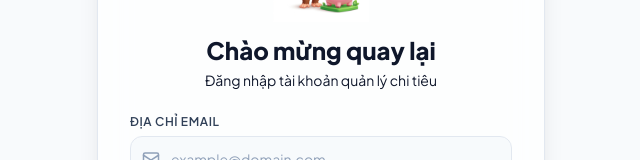
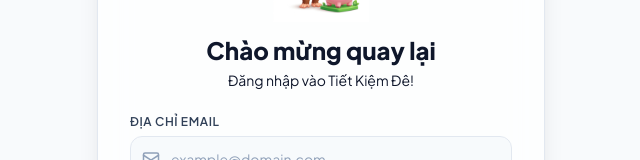
Before and after one commit to ducthanhnguyen04/tietkiemde, a React (Vite) app: page /login in a window 1280 px wide. Shown: the part 201-361 px from the top of the page, without its empty margins (319-959 px from the left). Built offline with nearby package versions, Linux system fonts and the light colour scheme.

Commit message:
update code

```diff
--- a/src/pages/Login.tsx
+++ b/src/pages/Login.tsx
@@ -62,7 +62,7 @@
             <img src={mascotSaving} className="w-full h-full object-contain" alt="Mascot Saving" />
           </div>
           <h2 className="text-2xl font-extrabold text-slate-900 dark:text-white">Chào mừng quay lại</h2>
-          <p className="text-sm text-slate-555 dark:text-slate-400 mt-1">Đăng nhập tài khoản quản lý chi tiêu</p>
+          <p className="text-sm text-slate-555 dark:text-slate-400 mt-1">Đăng nhập vào Tiết Kiệm Đê!</p>
         </div>
 
         {/* Error Alert */}
@@ -145,10 +145,10 @@
           className="w-full flex items-center justify-center py-2.5 px-4 bg-white dark:bg-slate-800 hover:bg-slate-50 dark:hover:bg-slate-700 border border-slate-200 dark:border-slate-700 text-slate-700 dark:text-slate-300 font-semibold text-sm rounded-xl transition-all shadow-sm cursor-pointer disabled:opacity-50"
         >
           <svg className="w-4.5 h-4.5 mr-2.5" viewBox="0 0 24 24" xmlns="http://www.w3.org/2000/svg">
-            <path d="M22.56 12.25c0-.78-.07-1.53-.2-2.25H12v4.26h5.92c-.26 1.37-1.04 2.53-2.21 3.31v2.77h3.57c2.08-1.92 3.28-4.74 3.28-8.09z" fill="#4285F4"/>
-            <path d="M12 23c2.97 0 5.46-.98 7.28-2.66l-3.57-2.77c-.98.66-2.23 1.06-3.71 1.06-2.86 0-5.29-1.93-6.16-4.53H2.18v2.84C3.99 20.53 7.7 23 12 23z" fill="#34A853"/>
-            <path d="M5.84 14.09c-.22-.66-.35-1.36-.35-2.09s.13-1.43.35-2.09V7.06H2.18C1.43 8.55 1 10.22 1 12s.43 3.45 1.18 4.94l2.85-2.22.81-.63z" fill="#FBBC05"/>
-            <path d="M12 5.38c1.62 0 3.06.56 4.21 1.64l3.15-3.15C17.45 2.09 14.97 1 12 1 7.7 1 3.99 3.47 2.18 7.06l3.66 2.84c.87-2.6 3.3-4.52 6.16-4.52z" fill="#EA4335"/>
+            <path d="M22.56 12.25c0-.78-.07-1.53-.2-2.25H12v4.26h5.92c-.26 1.37-1.04 2.53-2.21 3.31v2.77h3.57c2.08-1.92 3.28-4.74 3.28-8.09z" fill="#4285F4" />
+            <path d="M12 23c2.97 0 5.46-.98 7.28-2.66l-3.57-2.77c-.98.66-2.23 1.06-3.71 1.06-2.86 0-5.29-1.93-6.16-4.53H2.18v2.84C3.99 20.53 7.7 23 12 23z" fill="#34A853" />
+            <path d="M5.84 14.09c-.22-.66-.35-1.36-.35-2.09s.13-1.43.35-2.09V7.06H2.18C1.43 8.55 1 10.22 1 12s.43 3.45 1.18 4.94l2.85-2.22.81-.63z" fill="#FBBC05" />
+            <path d="M12 5.38c1.62 0 3.06.56 4.21 1.64l3.15-3.15C17.45 2.09 14.97 1 12 1 7.7 1 3.99 3.47 2.18 7.06l3.66 2.84c.87-2.6 3.3-4.52 6.16-4.52z" fill="#EA4335" />
           </svg>
           Đăng nhập bằng Google
         </button>
```
